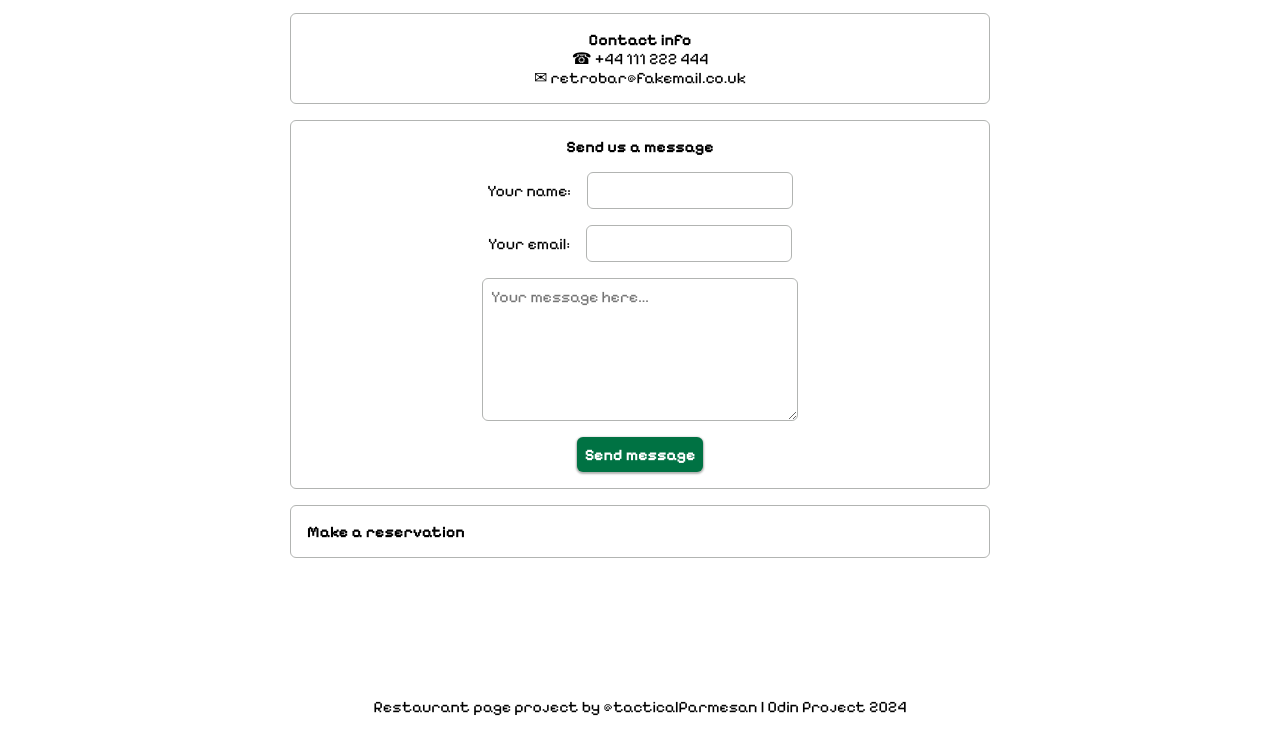
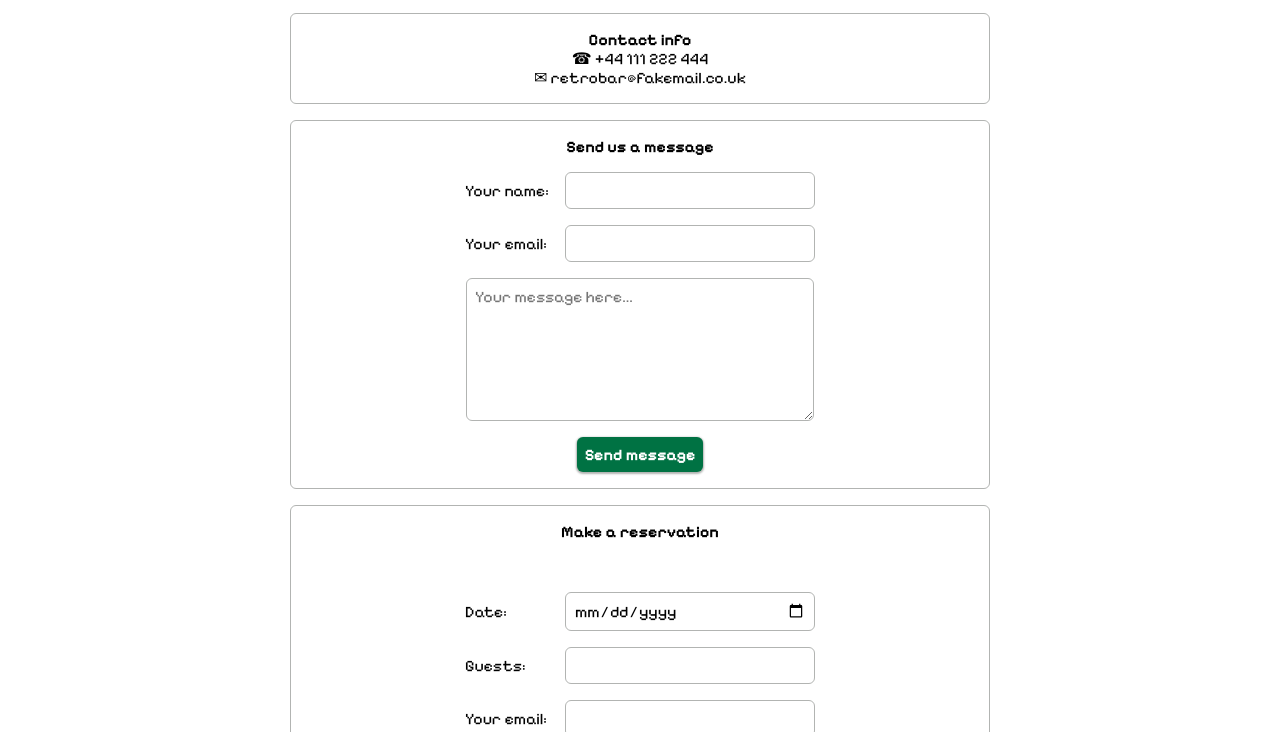
Before and after one commit to tacticalParmesan/restaurant-page, a website built with webpack: page src/index.html in a window 1280 px wide. Shown: the part 68-800 px from the top of the page. Built offline with nearby package versions, Linux system fonts and the light colour scheme.

Commit message:
Finished contact page and with it the whole project!

```diff
--- a/src/modules/contact/contact.css
+++ b/src/modules/contact/contact.css
@@ -8,11 +8,13 @@
     height: 90%;
 }
 
-.contact-info-container > * {
+.contact-info-container > *,
+.booking-container > * {
    text-align: center;
 }
 
-.contact-container {
+.contact-container,
+.booking-container {
     display: flex;
     flex-direction: column;
     gap: 1rem;
@@ -22,7 +24,8 @@
     text-align: center;
 }
 
-.send-message-form {
+.send-message-form,
+.booking-form {
     display: flex;
     flex-direction: column;
 
@@ -36,14 +39,19 @@
 .form-row {
     display: flex;
     align-items: center;
-    gap: 1rem;
+    justify-content: space-between;
 
-    min-width: 300px;
+
+    min-width: 350px;
 }
 
 .sender-message-text {
-    width: 316px;
+    width: 348px;
     height: 400px;
+}
+
+input {
+    justify-self: flex-end;
 }
 
 input, textarea {
@@ -52,7 +60,14 @@ input, textarea {
     border-radius: 6px;
 }
 
-form input[type="button"] {
+input[type="text"],
+input[type="number"],
+input[type="date"],
+input[type="email"] {
+    width: 250px;
+}
+
+form input[type="submit"] {
     padding: 0.5rem;
     border: none;
     border-radius: 6px;
@@ -62,3 +77,7 @@ form input[type="button"] {
     box-shadow: 0 1px 2px 1px var(--body-gray);
     background-color: var(--mint-green);
 }
+
+input#people {
+    margin-left: auto;
+}
--- a/src/modules/contact/contact.js
+++ b/src/modules/contact/contact.js
@@ -2,6 +2,7 @@ import { createElement } from "../../utility.js";
 import "./contact.css";
 
 export function Contact(content) {
+
 	const contactPage = createElement({
 		classes: ["contact-page"],
 		parent: content,
@@ -95,6 +96,9 @@ export function Contact(content) {
 		id: "sender-mail",
 		classes: ["sender-mail-field", "form-input"],
 		parent: emailRow,
+        overload: (elm) => {
+            elm.required = true
+        }
 	});
 
 	const senderMessage = createElement({
@@ -106,13 +110,12 @@ export function Contact(content) {
 
 	const sendMessageButton = createElement({
 		type: "input",
-		inputType: "button",
+		inputType: "submit",
 		text: "Send message",
 		parent: sendMessageForm,
 		overload: (elm) => {
 			elm.value = "Send message";
-			elm.onclick = () => {
-				alert("Message sent! Thank you!");
+			elm.onsubmit = (ev) => {
 				[senderName, senderMail, senderMessage].forEach(
 					(field) => (field.value = "")
 				);
@@ -123,13 +126,121 @@ export function Contact(content) {
 	const bookingContainer = createElement({
 		classes: ["booking-container", "info-panel"],
 		parent: contactPage,
-        overload: (bookingCtn) => {
-            createElement({
-                type: "h2",
-                classes: ["booking-title"],
-                text: "Make a reservation",
-                parent: bookingCtn
-            })
+		overload: (bookingCtn) => {
+			createElement({
+				type: "h2",
+				classes: ["booking-title"],
+				text: "Make a reservation",
+				parent: bookingCtn,
+			});
+		},
+	});
+
+	const bookingForm = createElement({
+		type: "form",
+		classes: ["booking-form"],
+		parent: bookingContainer,
+	});
+
+	const dateRow = createElement({
+		classes: ["form-row", "date-row"],
+		parent: bookingForm,
+		overload: (row) => {
+			createElement({
+				type: "label",
+				forLabel: "date",
+				classes: ["date-label"],
+				text: "Date:",
+				parent: row,
+			});
+		},
+	});
+
+	const dateField = createElement({
+		type: "input",
+		inputType: "date",
+		id: "date",
+		parent: dateRow,
+	});
+
+	const peopleRow = createElement({
+		classes: ["form-row", "people-row"],
+		parent: bookingForm,
+		overload: (row) => {
+			createElement({
+				type: "label",
+				forLabel: "people",
+				classes: ["people-label"],
+				text: "Guests:",
+				parent: row,
+			});
+		},
+	});
+
+	const peopleField = createElement({
+		type: "input",
+		inputType: "number",
+		id: "people",
+		parent: peopleRow,
+        overload: (elm) => {
+            elm.setAttribute("min", 1)
         }
 	});
+
+	peopleField.addEventListener("input", () => {
+		if (peopleField.value <= 8) {
+			let guests = "👤".repeat(peopleField.value);
+			peopleIcons.textContent = guests;
+		} else {
+            peopleIcons.textContent = "Sorry! We don't have tables this big!"
+        }
+	});
+
+    const confirmationEmailRow = createElement({
+		classes: ["form-row", "confirmation-mail-row"],
+		parent: bookingForm,
+		overload: (row) => {
+			createElement({
+				type: "label",
+				classes: ["confirmation-mail-label", "form-input"],
+				forLabel: "Confirmation-mail",
+				text: "Your email:",
+				parent: row,
+                overload: (elm) => {
+                    elm.required = true
+                }
+			});
+		},
+	});
+
+	const confirmationMail = createElement({
+		type: "input",
+		inputType: "email",
+		id: "sender-mail",
+		classes: ["confirmation-mail-field", "form-input"],
+		parent: confirmationEmailRow,
+	});
+
+    const peopleIcons = createElement({
+		type: "span",
+		classes: ["people-icons"],
+		text: "👤",
+		parent: bookingForm,
+	});
+
+    const bookingButton = createElement({
+		type: "input",
+		inputType: "submit",
+		text: "Make a reservation",
+		parent: bookingForm,
+		overload: (elm) => {
+			elm.value = "Make a reservation";
+			elm.onsubmit = () => {
+				alert("Thanks for booking a table! We have sent a confirmation email!");
+				[dateField, peopleField, confirmationMail].forEach(
+					(field) => (field.value = "")
+				);
+			};
+		},
+	});
 }
```
